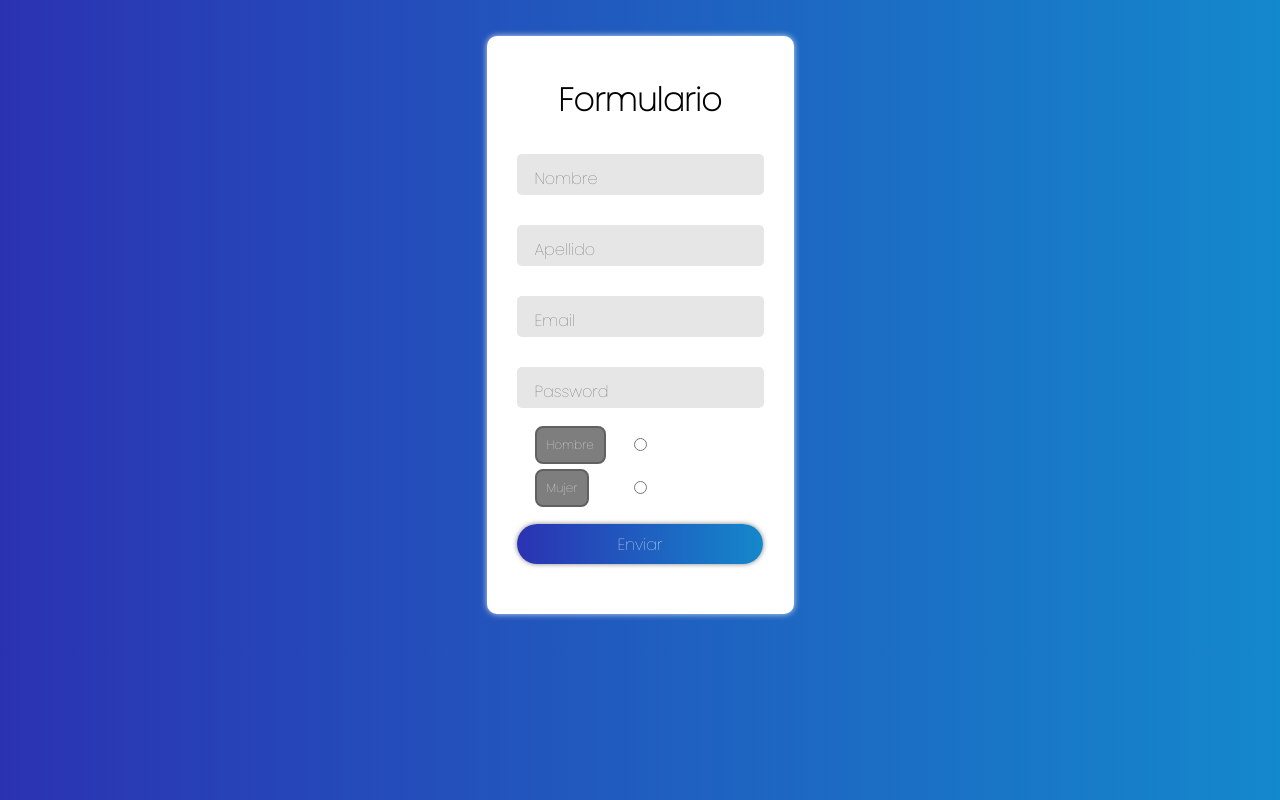
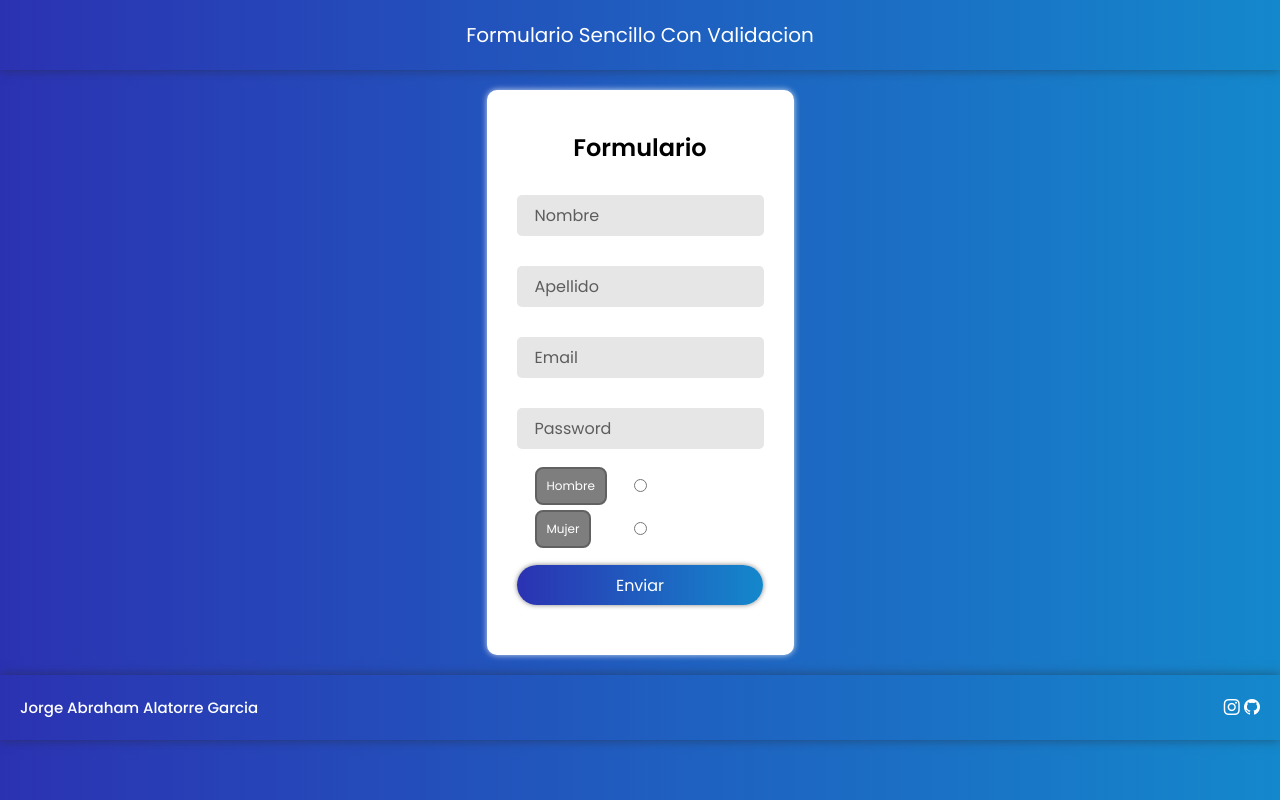
Before and after one commit to Abraham21A/Formulario-con-Validaciones, a plain HTML site: page index.html in a window 1280 px wide. Drawn offline with nearby package versions, Linux system fonts and the light colour scheme.

Commit message:
agregando header y footer al codigo HTML

```diff
--- a/index.html
+++ b/index.html
@@ -5,17 +5,20 @@
     <meta http-equiv="X-UA-Compatible" content="IE=edge">
     <meta name="viewport" content="width=device-width, initial-scale=1.0">
     <link rel="stylesheet" href="style.css">
+    <link rel="stylesheet" href="https://cdn.jsdelivr.net/npm/bootstrap-icons@1.9.1/font/bootstrap-icons.css">
     <title>Document</title>
   </head>
   <body>
     <header>
-
+      <div class="title-header">
+        <p>Formulario Sencillo Con Validacion </P>
+      </div>
     </header>
     <main>
       <form action="" method="POST" id="form">
         <div class="form">
 
-          <h1>Formulario</h1>
+          <h2>Formulario</h2>
           <div class="grupo">
             <input type="text" name="" id="name" required><span class="barra"></span>
             <label for="">Nombre</label>
@@ -48,7 +51,13 @@
       </form>
     </main>
     <footer>
-
+      <div class="sub-title">
+        <p>Jorge Abraham Alatorre Garcia</p>
+      </div>
+      <div class="grupo-icons">
+        <i class="bi bi-instagram"></i>
+        <i class="bi bi-github"></i>
+      </div>
     </footer>
   </body>
 </html>
--- a/style.css
+++ b/style.css
@@ -1,4 +1,5 @@
-@import url('https://fonts.googleapis.com/css2?family=Poppins:wght@100,400,500,700&display=swap');
+@import url('https://fonts.googleapis.com/css2?family=Poppins:ital,wght@0,100;0,200;0,400;0,500;0,600;0,700;1,600&display=swap');
+
 
 *{
   margin: 0;
@@ -7,19 +8,40 @@
 }
 
 body {
-  font-family: 'poppins', sans-serif;
+  font-family: 'Poppins', sans-serif;
   background: #1488CC;
   background: -webkit-linear-gradient(to right, #2B32B2, #1488CC);
   background: linear-gradient(to right, #2B32B2, #1488CC);
   height: 650px;
-  display: flex;
+  display: block;
   align-items: center;
   justify-content: center;
 }
 
-h1 {
+
+header {
+  display: flex;
+  justify-content: center;
+  align-items: center;
+  padding: 20px;
+  box-shadow: 0px 0px 10px rgba(39, 39, 39, 0.5);
+}
+
+.title-header {
+  color: #fff;
+  font-size: 20px;
+}
+
+main {
+  display: flex;
+  align-items: center;
+  justify-content: center;
+  padding: 20px;
+}
+
+h2 {
   text-align: center;
-  font-weight: 700;
+  font-weight: 600;
 }
 
 form {
@@ -60,7 +82,7 @@ label {
   color: rgb(93, 93, 93);
   font-size: 16px;
   position: absolute;
-  top: 12px;
+  top: 8px;
   left: 18px;
   transition: 0.5s ease-in-out all;
   pointer-events: none;
@@ -82,13 +104,13 @@ input:focus~label, input:valid~label {
   font-size: 12px;
 }
 
-input[type="radio"]:checked + label.labelH {
+input[type="radio"]:checked + label.labelH{
   left: 150px;
   background-color: #2196f3;
   border: 2px solid #0d60a3;
 }
 
-input[type="radio"]:checked + label.labelM {
+input[type="radio"]:checked + label.labelM{
   left: 150px;
   background-color: #c4147e;
   border: 2px solid #841055;
@@ -141,6 +163,26 @@ button {
   box-shadow: 0 0 5px rgba(0,0,0,0.5);
 }
 
+footer {
+  display: flex;
+  flex-wrap: wrap;
+  justify-content: space-between;
+  align-items: center;
+  padding: 20px;
+  box-shadow: 0px 0px 10px rgba(39, 39, 39, 0.5);
+  color: #fff;
+}
+
+.sub-title {
+  font-size: 15px;
+  font-weight: 500;
+}
+
+.grupo-icons {
+  justify-content: space-between;
+}
+
+
 @media  (max-width: 500px) {
   form{
     width: 100%;
```
